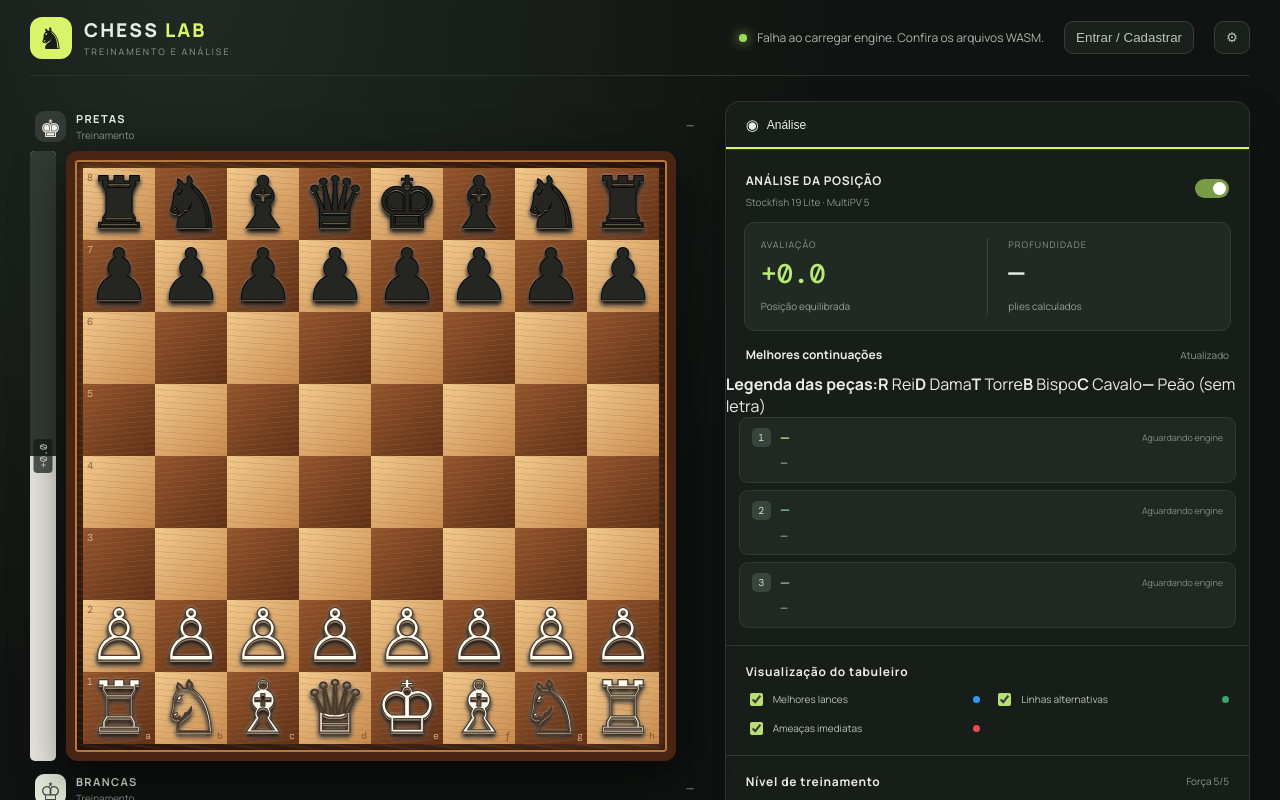
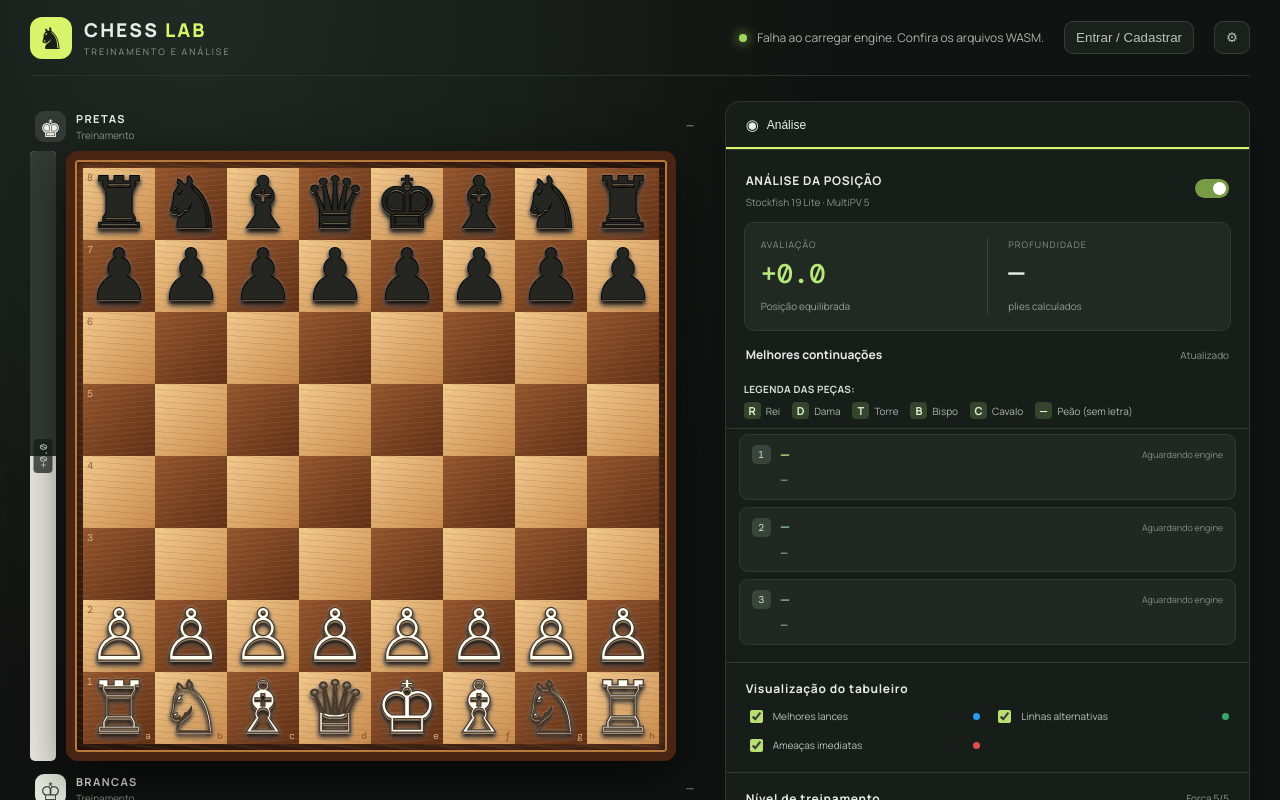
Before and after one commit to lucasrfnascimento-ferrugem/chess-lab, a React (Vite) app: page / in a window 1280 px wide. Shown: the top 800 px of the page. Built offline with nearby package versions, Linux system fonts and the light colour scheme.

Commit message:
Style chess notation legend

```diff
--- a/src/styles.css
+++ b/src/styles.css
@@ -105,3 +105,8 @@
 .engine-levels.opponent-levels{grid-template-columns:repeat(4,minmax(0,1fr))}
 .engine-levels.opponent-levels button strong{font:700 12px Manrope,system-ui,sans-serif;white-space:nowrap}
 @media(max-width:420px){.engine-levels.opponent-levels{grid-template-columns:repeat(2,minmax(0,1fr))}}
+
+.san-legend{display:flex;align-items:center;flex-wrap:wrap;gap:6px 12px;padding:9px 18px;margin:0 0 5px;color:#aeb8ad;font-size:10px;border-bottom:1px solid #303a32}
+.san-legend strong{width:100%;font-size:10px;letter-spacing:.04em;color:#d6dfd3;text-transform:uppercase}
+.san-legend span{white-space:nowrap}
+.san-legend b{display:inline-flex;align-items:center;justify-content:center;min-width:17px;height:17px;padding:0 3px;margin-right:3px;border-radius:4px;background:#35442d;color:#e4f3d2;font-size:11px}
```
